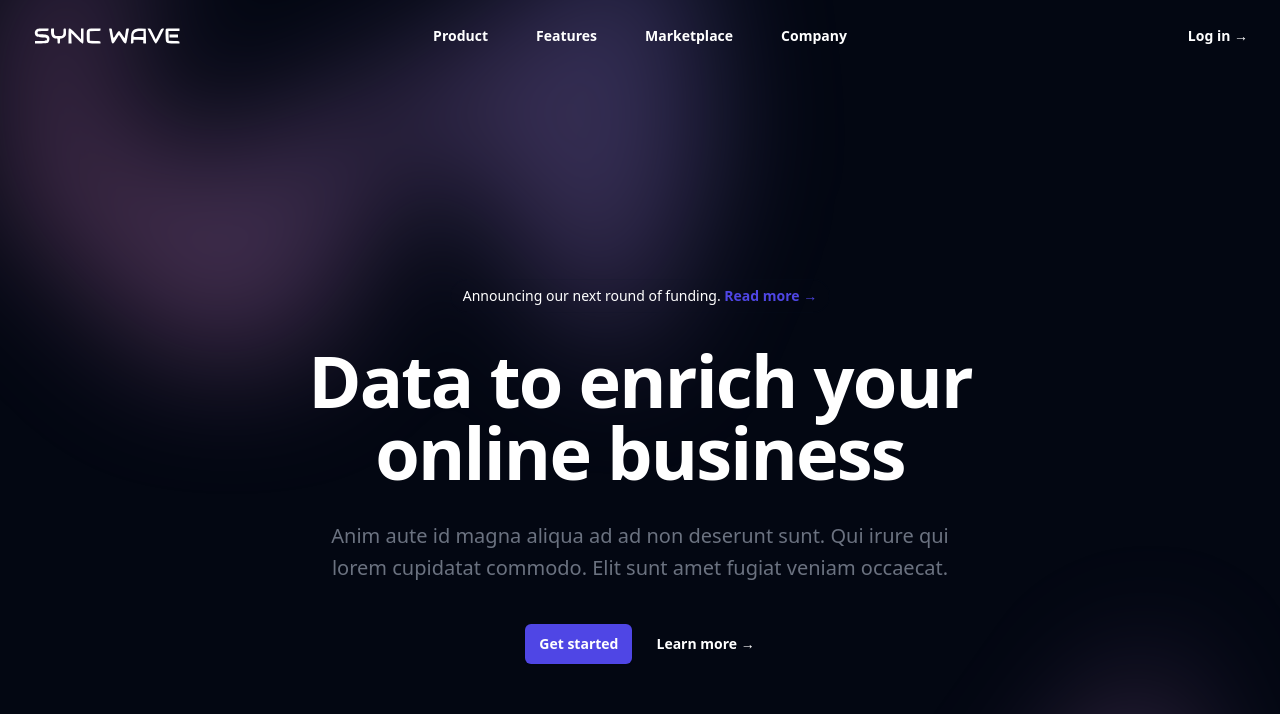
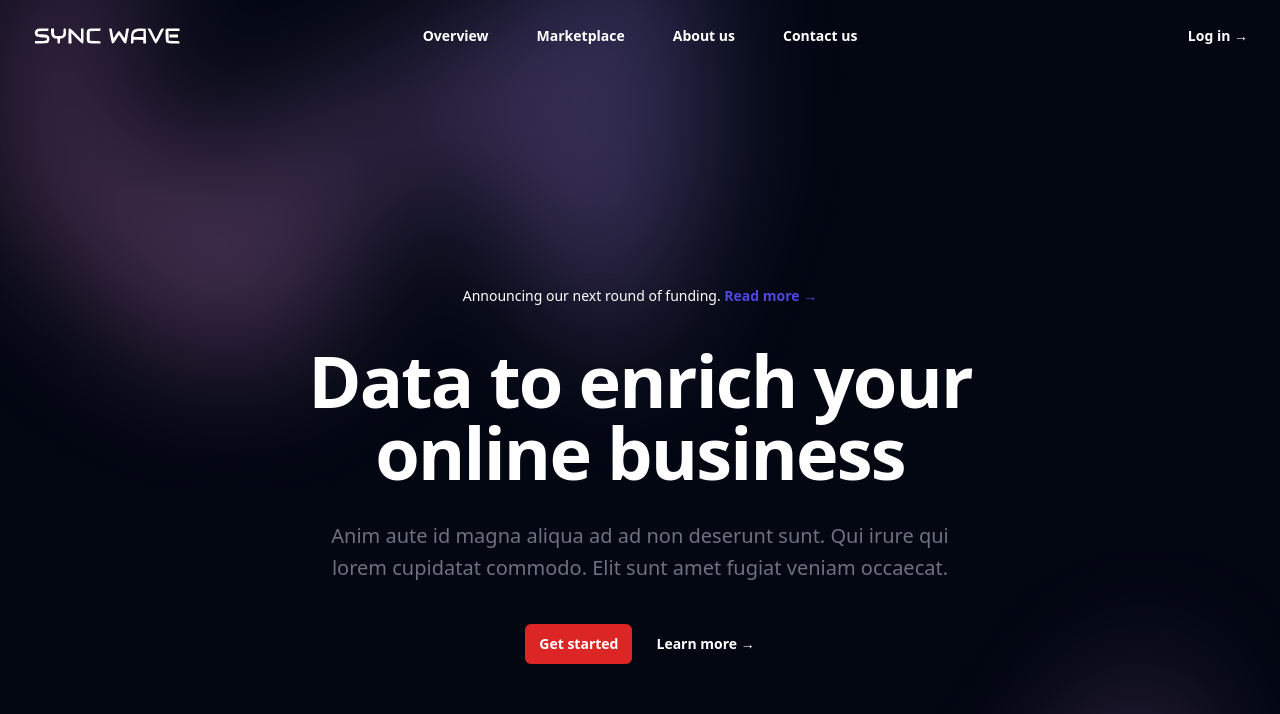
Before and after one commit to indrajitatodariya/hackathon-, a React (Vite) app in the folder landingpage/: page / in a window 1280 px wide. Shown: the top 714 px of the page. Built offline with nearby package versions, Linux system fonts and the light colour scheme.

Commit message:
ctc done

```diff
--- a/landingpage/src/ctc.jsx
+++ b/landingpage/src/ctc.jsx
@@ -1,7 +1,7 @@
 export default function Ctc() {
     return (
-      <div className="bg-white">
-        <div className="mx-auto max-w-8xl py-24 sm:px-6 sm:py-32 lg:px-8">
+      <div className="bg-gray-950">
+        <div className="mx-auto max-w-7xl pt-1 py-24 sm:px-6 sm:py-390 lg:px-8">
           <div className="relative isolate overflow-hidden bg-gray-900 px-6 pt-16 shadow-2xl sm:rounded-3xl sm:px-16 md:pt-24 lg:flex lg:gap-x-20 lg:px-24 lg:pt-0">
             <svg
               viewBox="0 0 1024 1024"
--- a/landingpage/src/hero.jsx
+++ b/landingpage/src/hero.jsx
@@ -4,12 +4,11 @@ import { useState } from 'react'
 import { Dialog, DialogPanel } from '@headlessui/react'
 import { Bars3Icon, XMarkIcon } from '@heroicons/react/24/outline'
 import logo from './assets/logo.svg'
-import { Link } from 'react-router-dom'
 const navigation = [
-  { name: 'Product', href: '#' },
-  { name: 'Features', href: '#' },
+  { name: 'Overview', href: '#' },
   { name: 'Marketplace', href: '#' },
-  { name: 'Company', href: '#' },
+  { name: 'About us', href: '#' },
+  { name: 'Contact us', href: '#' },
 ]
 
 export default function Hero() {
@@ -47,9 +46,9 @@ export default function Hero() {
             ))}
           </div>
           <div className="hidden lg:flex lg:flex-1 lg:justify-end">
-            <Link to="sign-in" className="text-sm font-semibold leading-6 text-white-900">
+            <a href="#" className="text-sm font-semibold leading-6 text-white-900">
               Log in <span aria-hidden="true">&rarr;</span>
-            </Link>
+            </a>
           </div>
         </nav>
         <Dialog open={mobileMenuOpen} onClose={setMobileMenuOpen} className="lg:hidden">
@@ -134,7 +133,7 @@ export default function Hero() {
             <div className="mt-10 flex items-center justify-center gap-x-6">
               <a
                 href="#"
-                className="rounded-md bg-indigo-600 px-3.5 py-2.5 text-sm font-semibold text-white shadow-sm hover:bg-indigo-500 focus-visible:outline focus-visible:outline-2 focus-visible:outline-offset-2 focus-visible:outline-indigo-600"
+                className="rounded-md bg-red-600 px-3.5 py-2.5 text-sm font-semibold text-white shadow-sm hover:bg-red-500 focus-visible:outline focus-visible:outline-2 focus-visible:outline-offset-2 focus-visible:outline-indigo-600"
               >
                 Get started
               </a>
```
